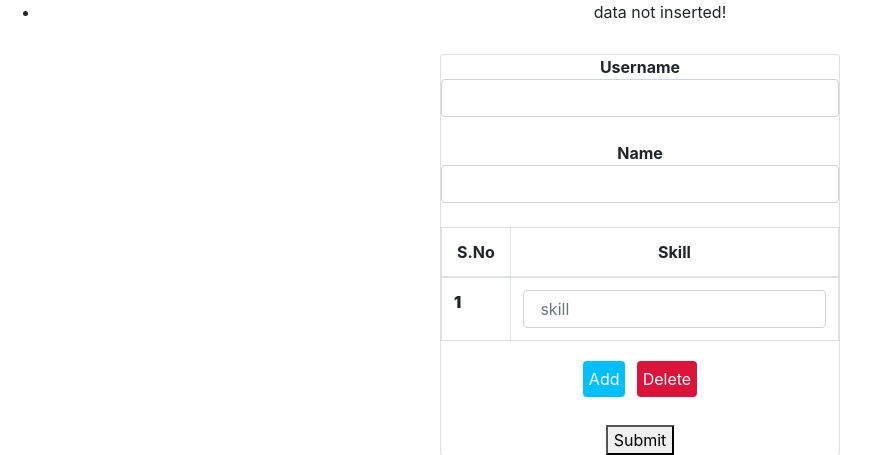
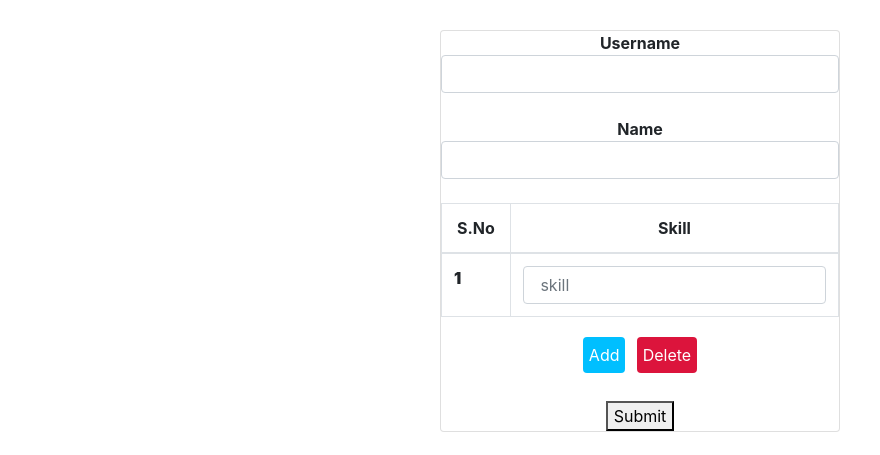
Before and after one commit to karishma-giti/python-circle, a Django app: page /home/ in a window 1280 px wide. Shown: the top 455 px of the page, without its empty margins (0-880 px from the left). Run offline with Django 3.2, Linux system fonts and the light colour scheme; some libraries are stand-ins or nearby versions.

Commit message:
form tag updeted

```diff
--- a/python_circle/home/templates/home/home.html
+++ b/python_circle/home/templates/home/home.html
@@ -16,20 +16,16 @@
 
 <body>
   <center>
-    {% if messages %}
-<ul class="messages">
-    {% for message in messages %}
-    <li  {% if message.tags %} class=" {{ message.tags }} " {% endif %}> {{ message }} </li>
-    {% endfor %}
-</ul>
-{% endif %}
+{% if messages %}
+        <ul class="messagelist">{% for message in messages %}<li{% if message.tags %} class="{{ message.tags }}"{% endif %}>{{ message}}</li>{% endfor %}</ul>
+    {% endif %}
 
     <div class="card" style="width:25em;margin:30px;">
       <!----------form------------------------------>
 
       <form method="POST" action="#" enctype="multipart/form-data">
         {% csrf_token %}
-        <b>Username</b><input type="text" name="username" class="form-control" id="username" maxlength="25">
+        <b>Username</b><input type="text" name="username" class="form-control" id="username" maxlength=25>
         <span id="exists"></span></br>
         <b> Name <b> <input type="text" name="name" class="form-control" required></br>
             <table class="table table-bordered table-hover" id="tab_logic">
--- a/python_circle/home/views.py
+++ b/python_circle/home/views.py
@@ -17,7 +17,6 @@ def insertion(request):
         Insertion.save()
         return redirect('/home/success_message')
     else:
-        messages.error(request,'data not inserted!')
         return render(request,"home/home.html")
 
 
```
